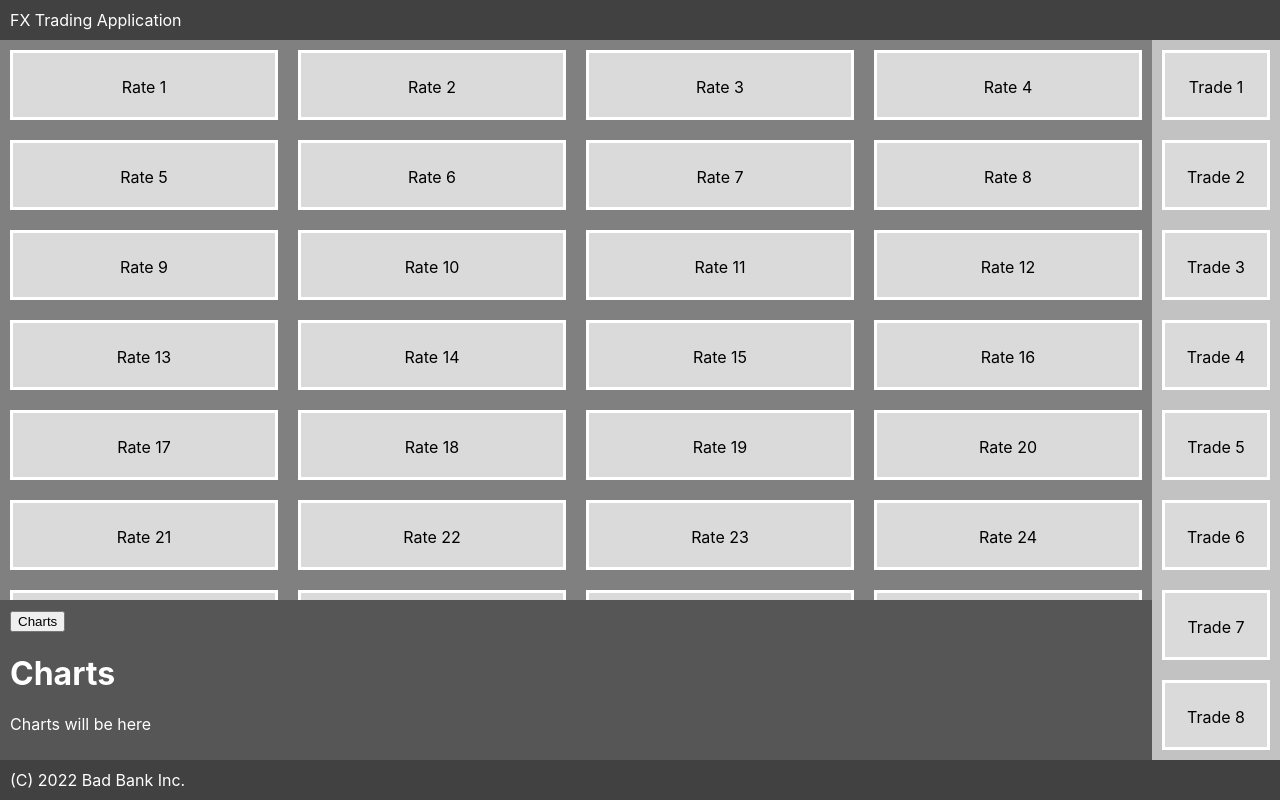
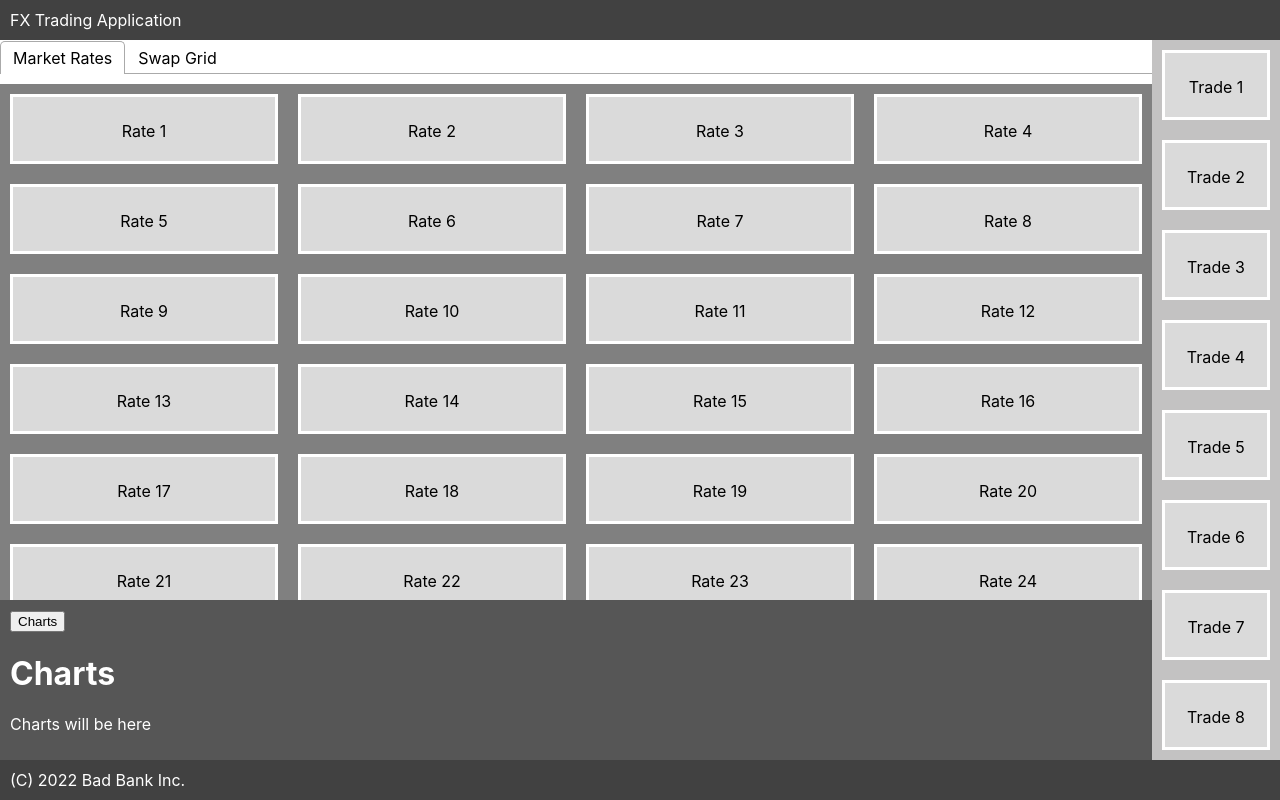
Before and after one commit to frankmathy/AppLayoutTest, a React (Create React App) app: page / in a window 1280 px wide. Built offline with nearby package versions, Linux system fonts and the light colour scheme.

Commit message:
Added Tabs

```diff
--- a/package.json
+++ b/package.json
@@ -9,6 +9,7 @@
     "react": "^18.2.0",
     "react-dom": "^18.2.0",
     "react-scripts": "5.0.1",
+    "react-tabs": "^5.1.0",
     "web-vitals": "^2.1.4"
   },
   "scripts": {
--- a/src/App.js
+++ b/src/App.js
@@ -1,7 +1,7 @@
 import "./App.css";
 import Header from "./Header";
 import Footer from "./Footer";
-import RateGrid from "./RateGrid";
+import TradingArea from "./TradingArea";
 import Charts from "./Charts";
 import TradesList from "./TradesList";
 
@@ -9,7 +9,7 @@ function App() {
   return (
     <div className="App">
       <Header message="FX Trading Application" />
-      <RateGrid />
+      <TradingArea />
       <Charts />
       <TradesList />
       <Footer message="(C) 2022 Bad Bank Inc." />
--- a/src/RateGrid.css
+++ b/src/RateGrid.css
@@ -1,10 +1,7 @@
 .RateGrid {
     background-color: grey;
-    grid-column: 1;
-    grid-row: 2;
     display: grid;
     grid-template-columns: auto auto auto auto;
     overflow-y: scroll;
-    width: calc(100vw - 300px);
     width: 100%;
 }
--- a/src/RateGrid.js
+++ b/src/RateGrid.js
@@ -1,11 +1,11 @@
 import "./RateGrid.css";
 import DataElement from "./DataElement";
 
-const RateGrid = () => {
+const RateGrid = (props) => {
   return (
     <div className="RateGrid">
-      {Array.from(Array(50).keys()).map((no) => (
-        <DataElement text={`Rate ${no + 1}`} />
+      {Array.from(Array(props.count).keys()).map((no) => (
+        <DataElement text={`Rate ${no + props.start}`} />
       ))}
     </div>
   );
--- /dev/null
+++ b/src/TradingArea.css
@@ -0,0 +1,8 @@
+.TradingAreaTabs {
+    grid-column: 1;
+    grid-row: 2;
+}
+
+.ScrollOn {
+    overflow-y: scroll;
+}
--- /dev/null
+++ b/src/TradingArea.js
@@ -0,0 +1,25 @@
+import "react-tabs/style/react-tabs.css";
+import "./TradingArea.css";
+import RateGrid from "./RateGrid";
+import { Tab, Tabs, TabList, TabPanel } from "react-tabs";
+
+function TradingArea() {
+  return (
+    <div class="ScrollOn">
+      <Tabs class="TradingAreaTabs">
+        <TabList>
+          <Tab>Market Rates</Tab>
+          <Tab>Swap Grid</Tab>
+        </TabList>
+        <TabPanel class="ScrollOn">
+          <RateGrid count={50} start={1} />
+        </TabPanel>
+        <TabPanel class="ScrollOn">
+          <RateGrid count={20} start={60} />
+        </TabPanel>
+      </Tabs>
+    </div>
+  );
+}
+
+export default TradingArea;
--- a/src/index.css
+++ b/src/index.css
@@ -16,4 +16,6 @@ code {
 #root {
     height: 100%;
     width: 100%;
+    display: flex;
+    flex-direction: column;
 }
```
Also changed, not shown: 1 other file (tests, documents, lock files or other folders).
